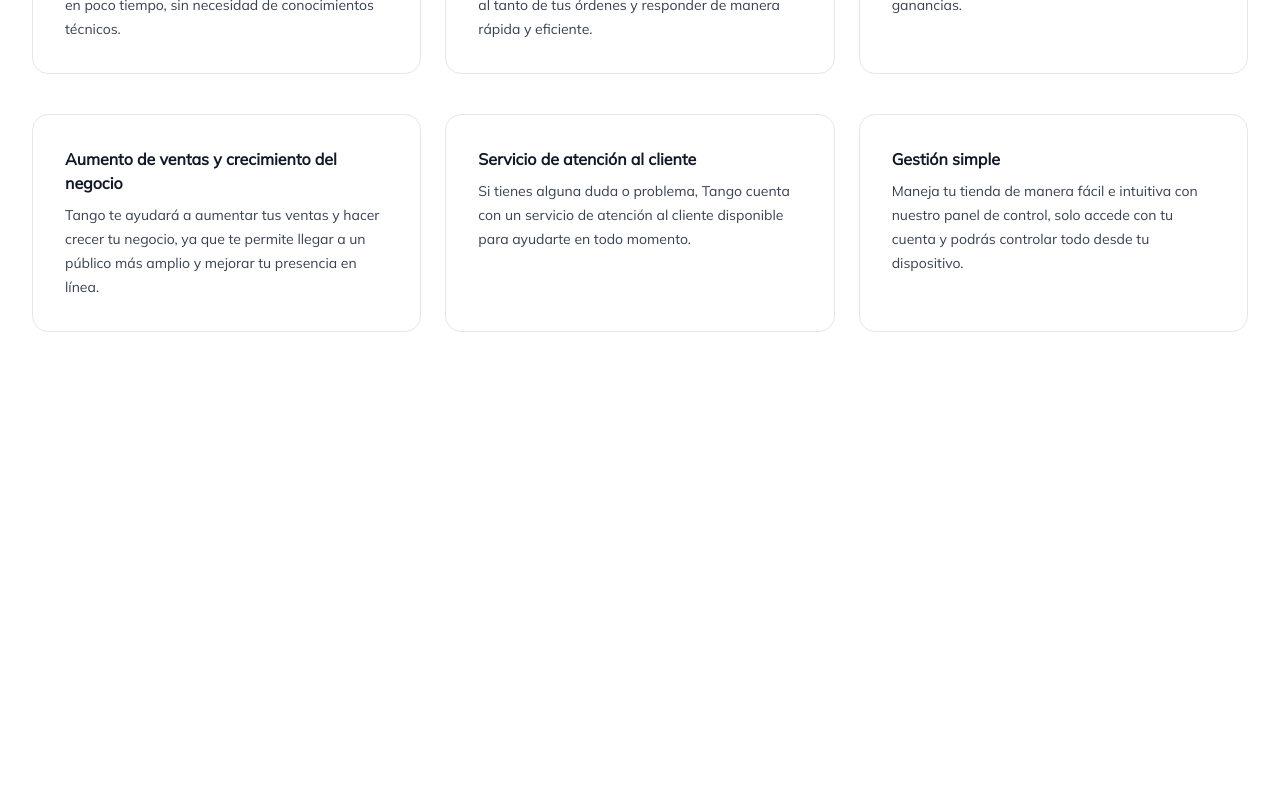
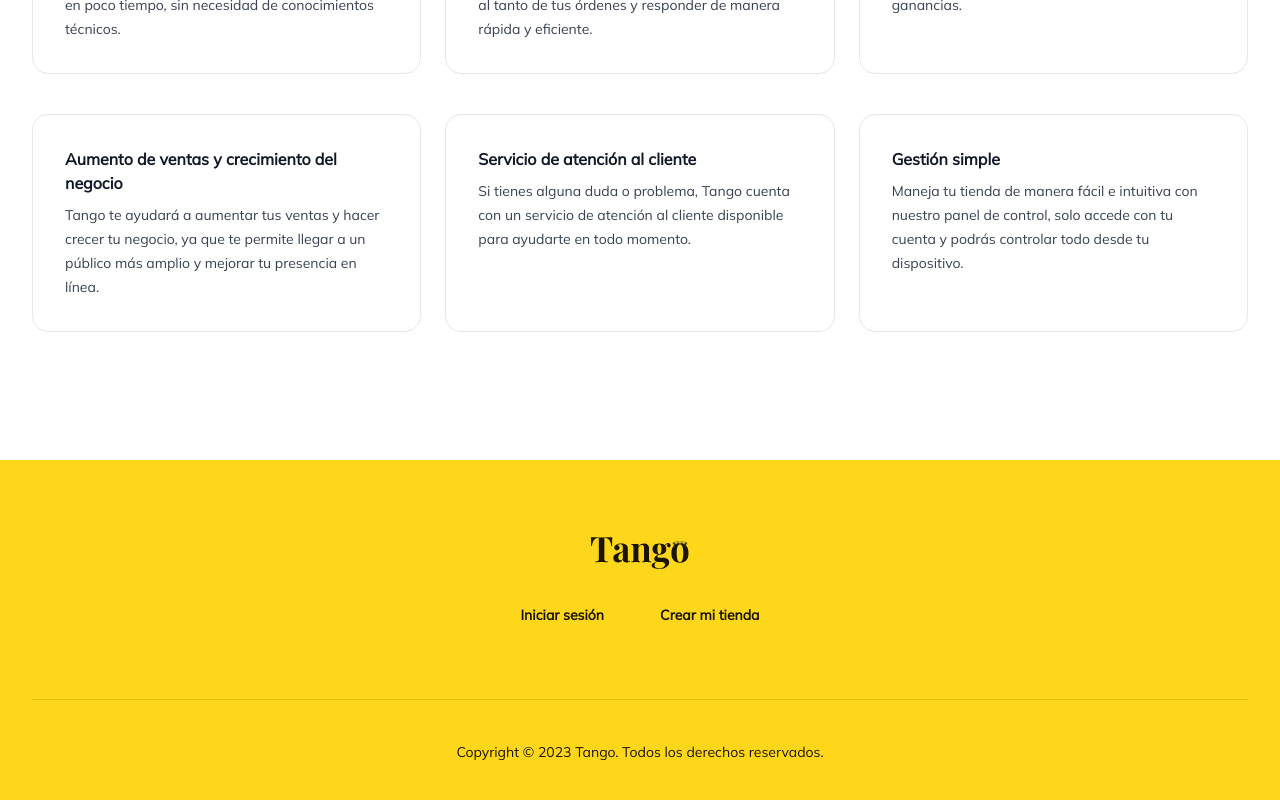
Before and after one commit to andydev404/tango, a Next.js app: page / in a window 1280 px wide. Shown: the part 2410-3210 px from the top of the page. Before the commit the page ends 2870 px from the top, so only its background shows below. Built offline with nearby package versions, Linux system fonts and the light colour scheme.

Commit message:
feat(footer): add Footer section

```diff
--- /dev/null
+++ b/src/components/Footer/Footer.tsx
@@ -0,0 +1,33 @@
+import { Container } from '@components/Container';
+import { Logo } from '@components/Logo';
+import { Button } from '@components/Button';
+
+export function Footer() {
+  return (
+    <footer className="bg-brand-400">
+      <Container>
+        <div className="py-16">
+          <div className="flex justify-center">
+            <Logo />
+          </div>
+          <nav className="mt-6 text-sm" aria-label="quick links">
+            <div className="flex justify-center gap-x-6">
+              <Button href="/login" color="brand">
+                Iniciar sesión
+              </Button>
+              <Button href="/register" color="brand">
+                Crear mi tienda
+              </Button>
+            </div>
+          </nav>
+        </div>
+        <div className="border-t border-brand-500 py-10">
+          <p className="mt-6 text-center text-sm sm:mt-0">
+            Copyright &copy; {new Date().getFullYear()} Tango. Todos los
+            derechos reservados.
+          </p>
+        </div>
+      </Container>
+    </footer>
+  );
+}
--- /dev/null
+++ b/src/components/Footer/index.ts
@@ -0,0 +1 @@
+export * from './Footer';
--- a/src/pages/index.tsx
+++ b/src/pages/index.tsx
@@ -1,4 +1,5 @@
 import { Features } from '@components/Features';
+import { Footer } from '@components/Footer';
 import { Header } from '@components/Header';
 import { HeroSection } from '@components/HeroSection';
 import { HowWorks } from '@components/HowWorks';
@@ -12,6 +13,7 @@ function Home() {
         <HowWorks />
         <Features />
       </main>
+      <Footer />
     </>
   );
 }
```
